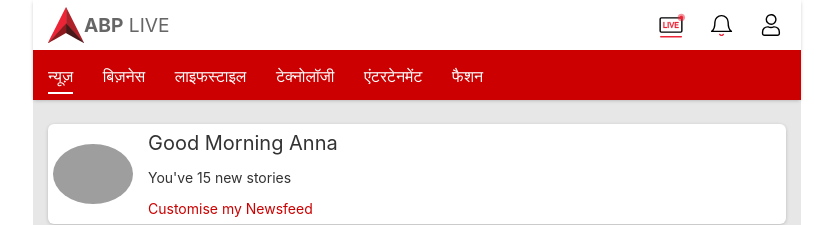
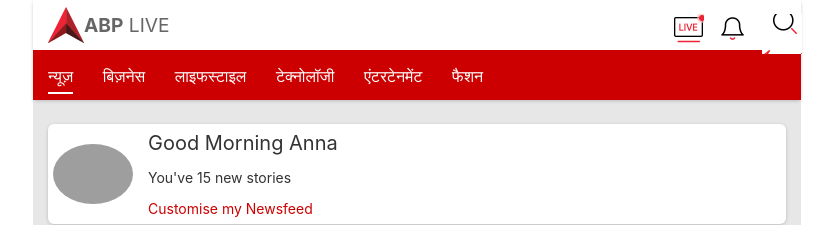
Before and after one commit to vineonardo/ipabp, a PHP site: page /news.php in a window 1280 px wide. Shown: the top 225 px of the page, without its empty margins (223-1056 px from the left). Run offline with PHP 8.4, Linux system fonts and the light colour scheme; grey boxes labelled with a size stand in for pictures from a placeholder-image service; some libraries are stand-ins or nearby versions; some web fonts are replaced; grey boxes are pictures that could not be loaded.

Commit message:
Icons update

```diff
--- a/_header.php
+++ b/_header.php
@@ -7,11 +7,11 @@
             </div>
             <div class="uk-width-expand uk-flex uk-flex-right uk-flex-middle">
                 <ul class="uk-iconnav">
-                    <li><a href="#"><span class="icon"><img data-src="img/icons/live-tv.svg" width="30" height="30" uk-img></span></a>
+                    <li><a href="#"><span class="icon abp_icon abp_livetv_on"></span></a>
                     </li>
-                    <li><a href="#"><span class="icon"><img data-src="img/icons/bell.svg" width="30" height="30" uk-img></span></a>
+                    <li><a href="#"><span class="icon abp_icon abp_bell"></span></a>
                     </li>
-                    <li><a href="#"><span class="icon"><img data-src="img/icons/profile.svg" width="30" height="30" uk-img></span></a>
+                    <li><a href="#"><span class="icon abp_icon abp_profile"></span></a>
                     </li>
                 </ul>
             </div>
--- a/css/override.css
+++ b/css/override.css
@@ -86,6 +86,19 @@ input:focus{
 }
 .abp_about:after{
     background-position: -1px -82px;
+}
+.abp_profile:after{
+    background-position: -333px -98px;
+}
+.abp_bell:after{
+    background-position: -443px -6px;
+    width: 30px;
+    height: 30px;
+}
+.abp_livetv_on:after{
+    background-position: -475px -6px;
+    width: 30px;
+    height: 30px;
 }
 
 
@@ -421,6 +434,12 @@ input:focus{
 }
 #header .menu-wrap{
     height: 50px;
+}
+#header .menu-wrap .uk-iconnav .icon{
+    display: inline-block;
+    vertical-align: middle;
+    width: 24px;
+    height: 24px;
 }
 
 #header.header-inner{
```
